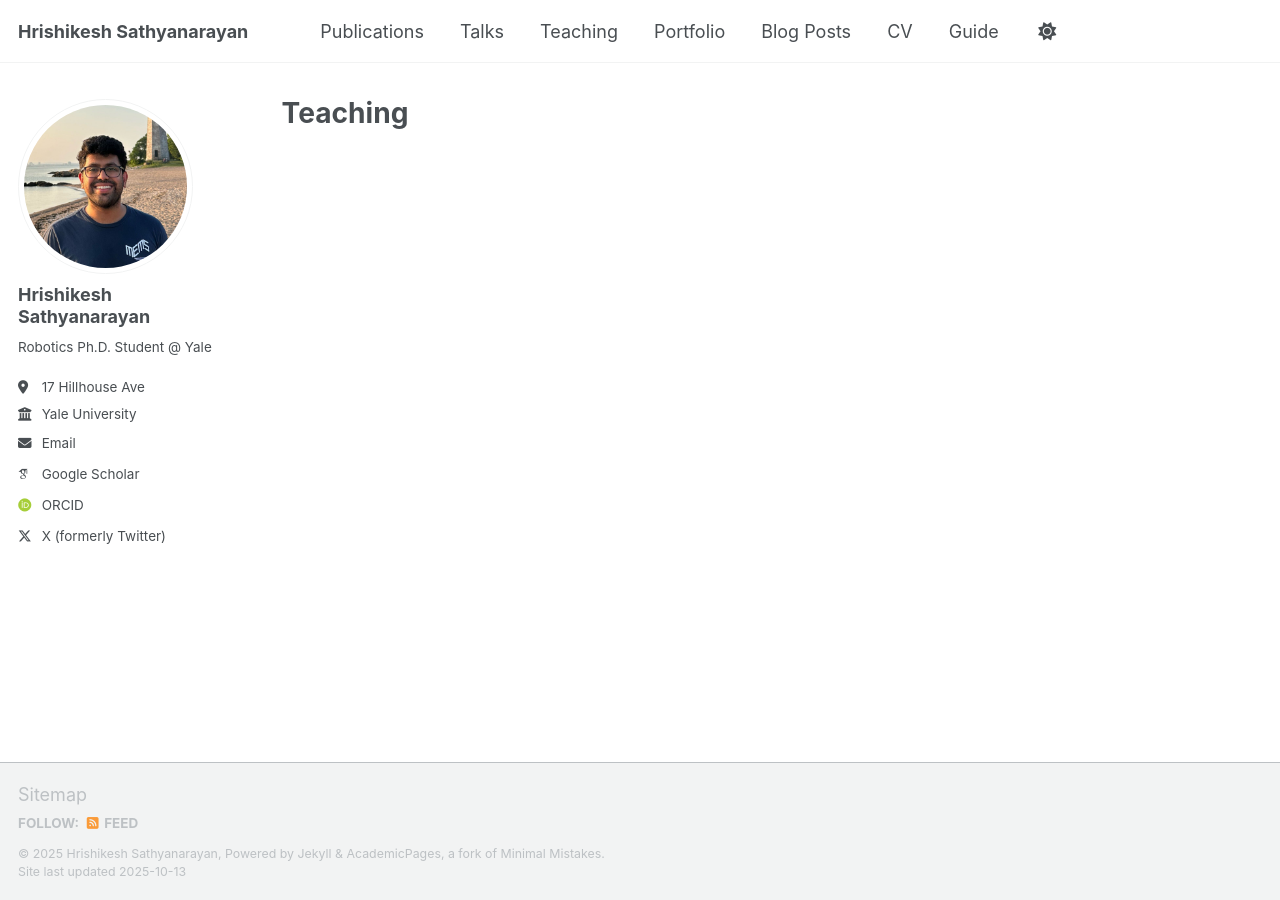
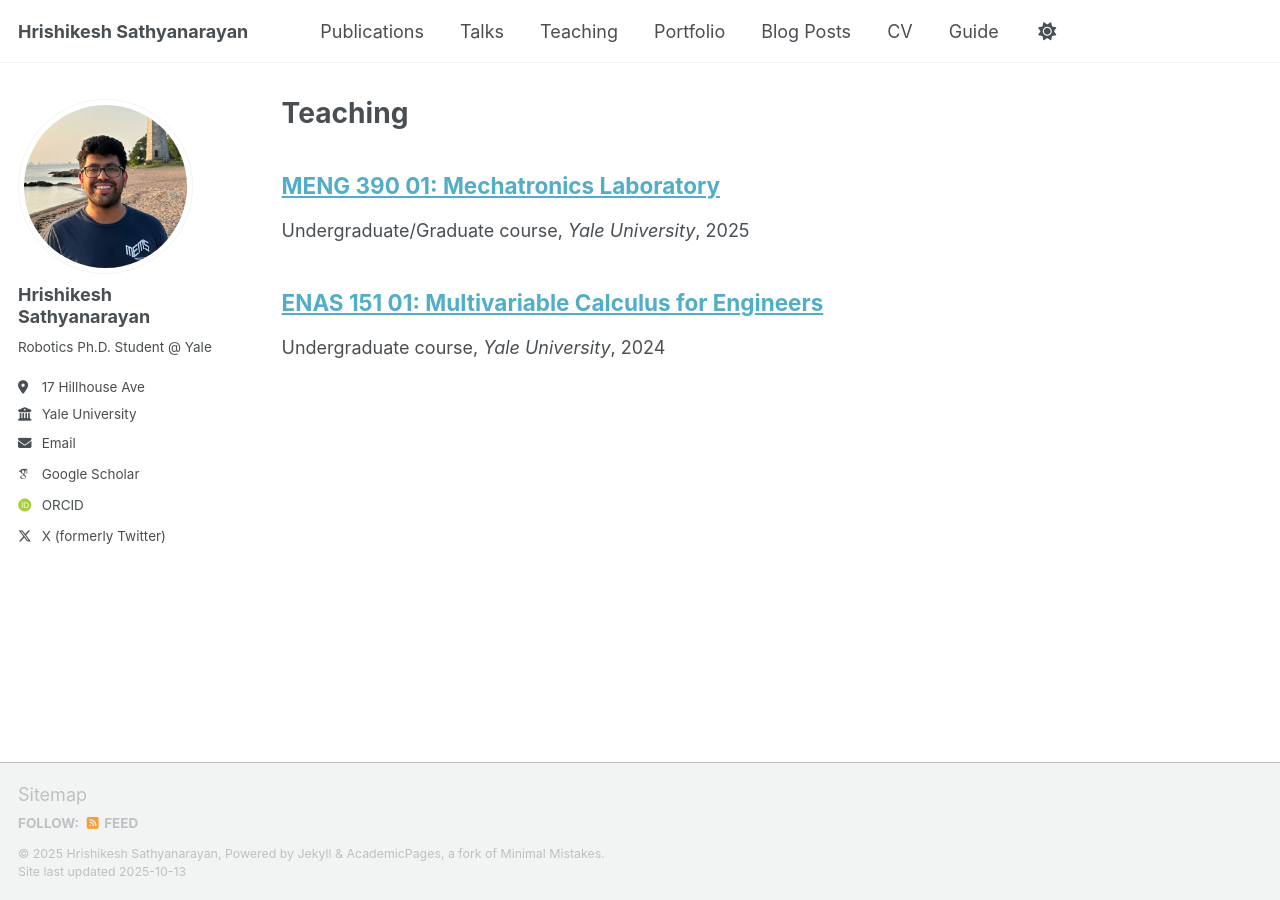
Before and after one commit to HrishiSathya/hrishi-sathya.github.io, a Jekyll site: the page built from _pages/teaching.html, in a window 1280 px wide. Built offline with Jekyll 4.4.1, drawn with Linux system fonts in a browser that asks for light colours; some web fonts are replaced; a script that is not in the unit is left out; a file with an impossible date is left out.

```diff
--- a/_teaching/mechatronics-S25.md
+++ b/_teaching/mechatronics-S25.md
@@ -3,7 +3,7 @@ title: "MENG 390 01: Mechatronics Laboratory"
 collection: teaching
 type: "Undergraduate/Graduate course"
 venue: "Yale University"
-date: "Spring 2025"
+date: 2025-01-19
 location: "New Haven, CT"
 ---
 
```
Also changed, not shown: _teaching/calculus-F24.md (+1 -1 lines).
